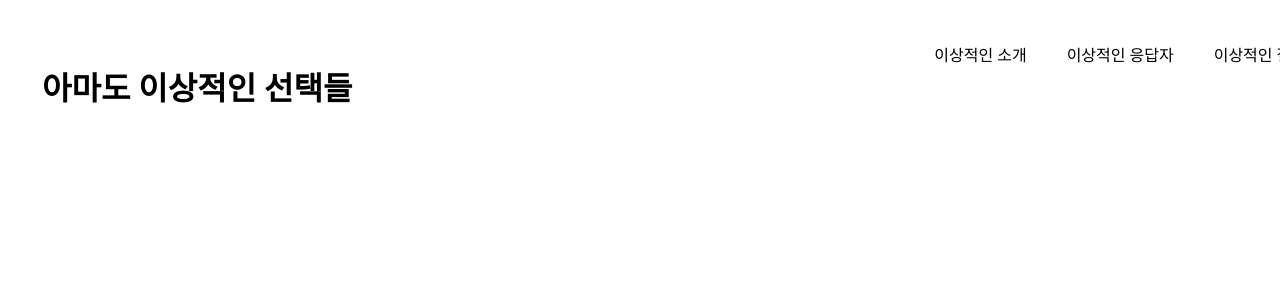
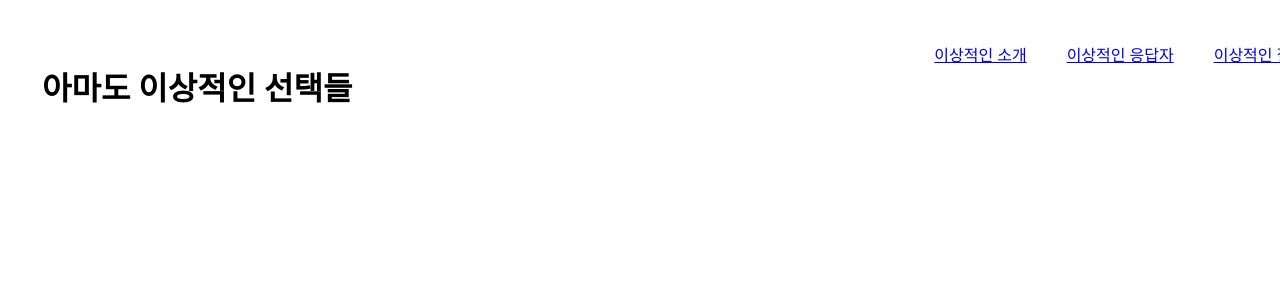
Before and after one commit to merryfraise/ideal_choice, a Next.js app: page / in a window 1280 px wide. Shown: the top 300 px of the page. Built offline with nearby package versions, Linux system fonts and the light colour scheme.

Commit message:
🍒 feat: Navigation component switch text to link - molecules

```diff
--- a/src/components/molecules/Navigation.tsx
+++ b/src/components/molecules/Navigation.tsx
@@ -1,8 +1,7 @@
 /** @jsxImportSource @emotion/react */
 'use client';
 
-import React from 'react';
-import Text from '../atoms/Text';
+import Link from 'next/link';
 import { css } from '@emotion/react';
 
 const navStyle = css`
@@ -10,7 +9,7 @@ const navStyle = css`
   font-size: var(--medium);
   color: var(--violet2);
 
-  div:not(:first-child) {
+  a:not(:first-child) {
     margin-left: 40px;
   }
 `;
@@ -18,9 +17,9 @@ const navStyle = css`
 export default function Navigation() {
   return (
     <nav css={navStyle}>
-      <Text>이상적인 소개</Text>
-      <Text>이상적인 응답자</Text>
-      <Text>이상적인 질문</Text>
+      <Link href="/intro1">이상적인 소개</Link>
+      <Link href="/intro2">이상적인 응답자</Link>
+      <Link href="/intro3">이상적인 질문</Link>
     </nav>
   );
 }
```
